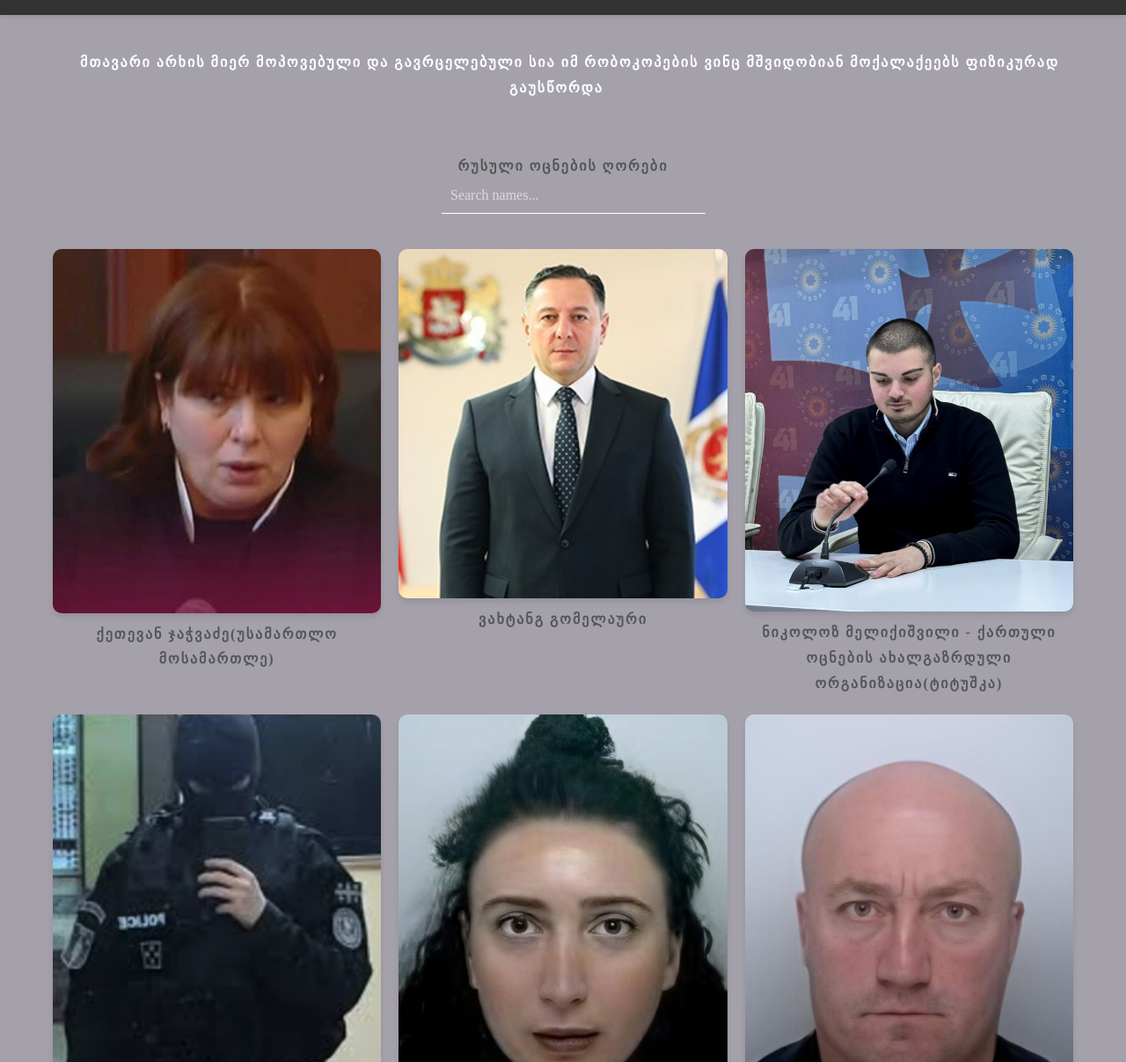
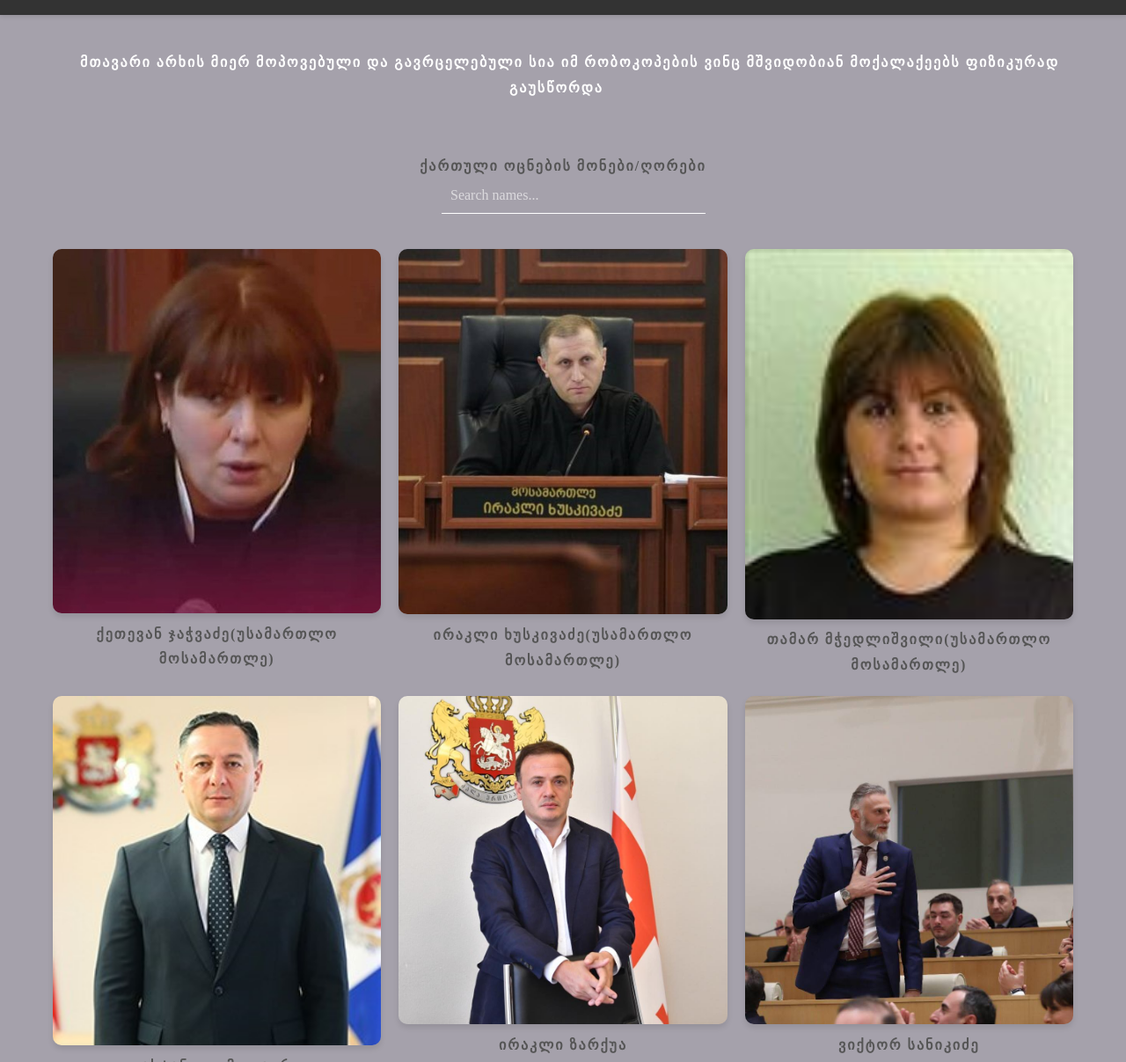
Before and after one commit to nikakolotadze/renaissance.com, a plain HTML site: page projects/provokatorebi.html in a window 1280 px wide. Shown: the part 93-1300 px from the top of the page at 88% size. Drawn offline with nearby package versions, Linux system fonts and the light colour scheme; a web font is replaced by a local one.

Commit message:
ფრეეეეეეეე

```diff
--- a/projects/provokatorebi.html
+++ b/projects/provokatorebi.html
@@ -49,12 +49,16 @@
         <a href="https://mtavari.tv/news/171574-aktsiis-darbevashi-monacile-modzalade">მთავარი არხის მიერ მოპოვებული და გავრცელებული სია იმ რობოკოპების ვინც მშვიდობიან მოქალაქეებს ფიზიკურად გაუსწორდა<br></a>
         </div>
      <div class="lists">
-        <h1>რუსული ოცნების ღორები</h1>
+        <h1>ქართული ოცნების მონები/ღორები</h1>
         <input type="text" id="searchInput" placeholder="Search names..." />
         <ul id="nameList">
           <div class="gallery">
             <li><img src="moghalatesirebi/qetevanjachvadze.jpg" alt="">ქეთევან ჯაჭვაძე(უსამართლო მოსამართლე)</li>
+            <li><img src="moghalatesirebi/ირაკლისირიხუსკივაძე.jpg" alt="">ირაკლი ხუსკივაძე(უსამართლო მოსამართლე)</li>
+            <li><img src="moghalatesirebi/Tamar_Mtchedlishvili.jpg" alt="">თამარ მჭედლიშვილი(უსამართლო მოსამართლე)</li>
             <li><img src="moghalatesirebi/vaxtangghormelauri.jpg" alt="">ვახტანგ გომელაური</li>
+            <li><img src="moghalatesirebi/iraklizarkua.jpg" alt="">ირაკლი ზარქუა</li>
+            <li><img src="moghalatesirebi/viktor sanikidze.jfif" alt="">ვიქტორ სანიკიძე</li>
             <li><img src="moghalatesirebi/nikolozmeliqishvili.jpg" alt="">ნიკოლოზ მელიქიშვილი - ქართული ოცნების ახალგაზრდული ორგანიზაცია(ტიტუშკა)</li>
             <li><img src="moghalatesirebi/giorgikusrashvili.png" alt="">გიორგი კუსრაშვილი(სპეცრაზმი)</li>
             <li><img src="moghalatesirebi/natela.jpg" alt="">ნათია ბერიძე(პოსტივი)</li>
@@ -81,8 +85,7 @@
             <li><img src="moghalatesirebi/shalvaramishvili.jpg" alt="">შალვა რამიშვილი(პოსტივი)</li>
             <li><img src="moghalatesirebi/ვარლამწიკლაური.png" alt="">ვარლამ წიკლაური(ტელეკომპანია იმედი)</li>
             <li><img src="moghalatesirebi/შაკოკუჭაშვილი.jpg" alt="">შაკო კუჭაშვილი(ტიტუშკა)</li>
-            <li><img src="moghalatesirebi/ირაკლისირიხუსკივაძე.jpg" alt="">ირაკლი ხუსკივაძე(უსამართლო მოსამართლე)</li>
-            <li><img src="moghalatesirebi/Tamar_Mtchedlishvili.jpg" alt="">თამარ მჭედლიშვილი(უსამართლო მოსამართლე)</li>
+
           </div>
 
 
```
Also changed, not shown: projects/moghalatesirebi/iraklizarkua.jpg (added), projects/moghalatesirebi/viktor sanikidze.jfif (added).
